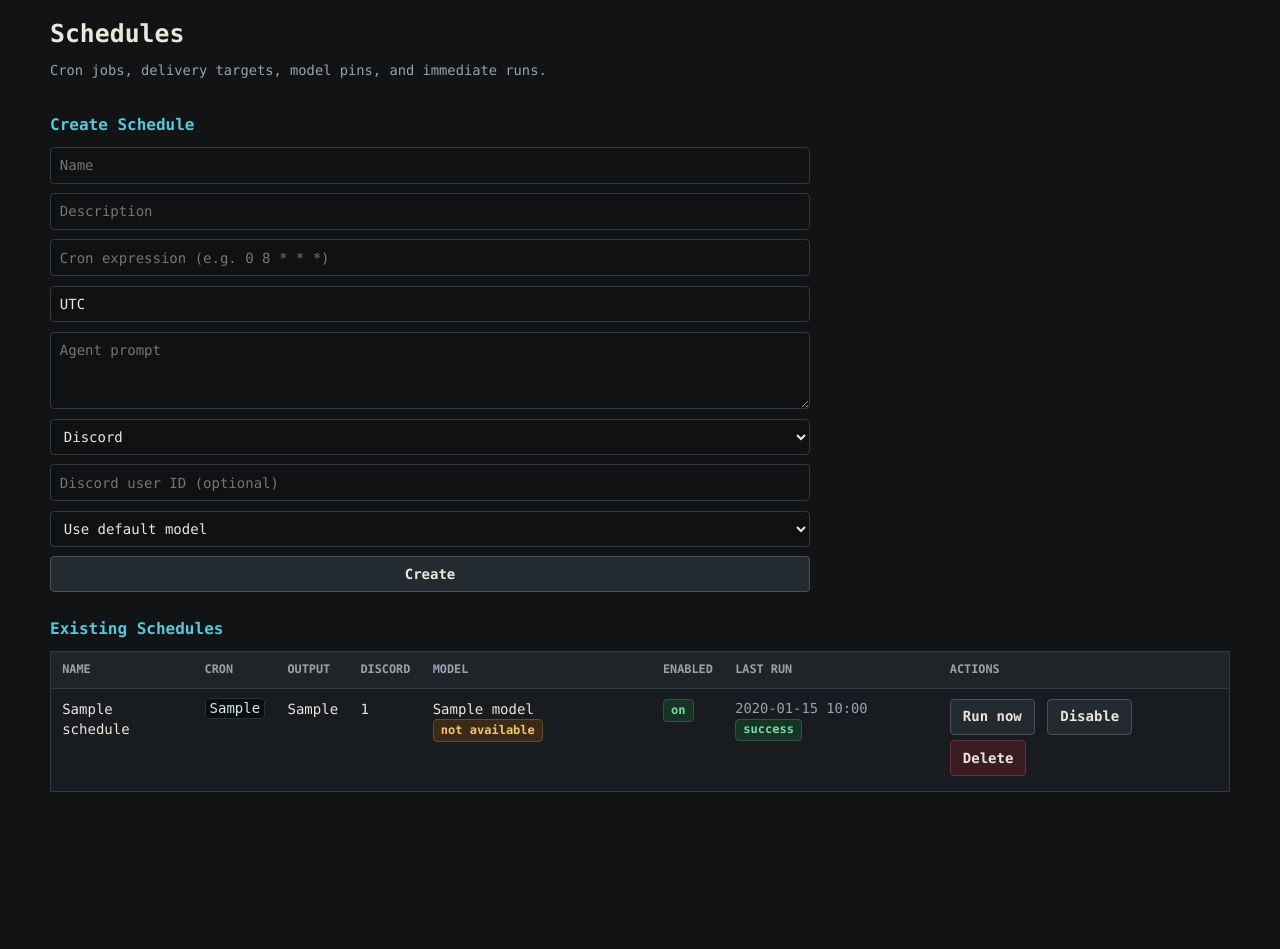
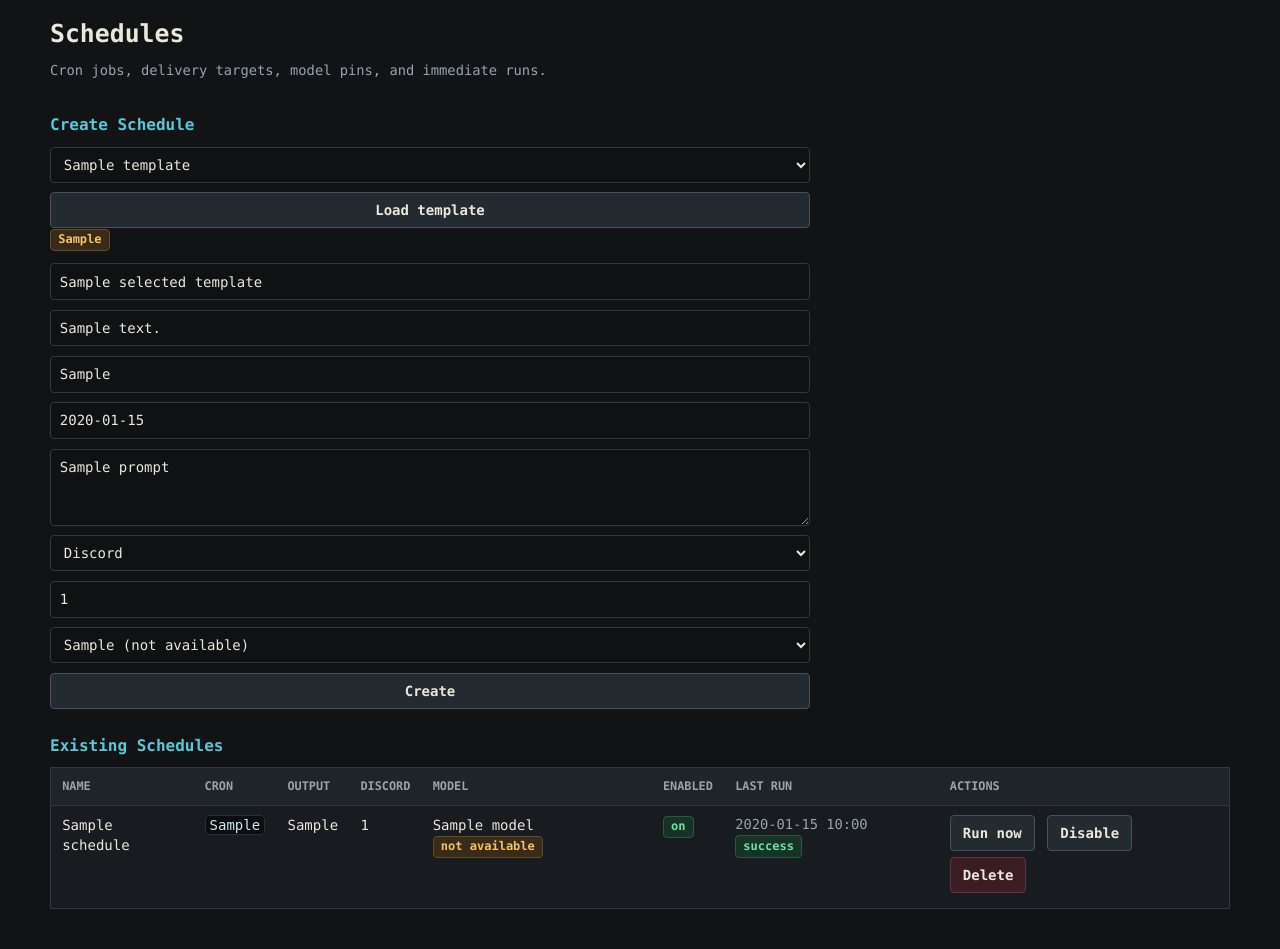
Before and after one commit to mdolton/jarvis, a FastAPI app: template jarvis/web/templates/schedules.html in a window 1280 px wide. Shown: the part 56-1005 px from the top of the page. Before the commit the page ends 848 px from the top, so only its background shows below. Run offline with FastAPI, Linux system fonts and the light colour scheme; the template is opened without the code that fills it: most values are stand-ins (such as "Sample title", 1, 10 or a date in 2020); some libraries are stand-ins or nearby versions.

Commit message:
feat: create schedules from digest templates

```diff
--- a/jarvis/web/templates/schedules.html
+++ b/jarvis/web/templates/schedules.html
@@ -10,22 +10,40 @@
 
 <section class="section-block">
 <h2>Create Schedule</h2>
+{% if digest_templates %}
+<form method="get" action="/schedules" class="stack-form">
+    <select name="template_id">
+        {% for template in digest_templates %}
+            <option value="{{ template.id }}" data-url="/schedules?template_id={{ template.id }}" {% if selected_template and selected_template.id == template.id %}selected{% endif %}>
+                {{ template.name }}
+            </option>
+        {% endfor %}
+    </select>
+    <button type="submit">Load template</button>
+</form>
+{% endif %}
+{% if template_warning %}
+<p class="badge badge-warn">{{ template_warning }}</p>
+{% endif %}
 <form method="post" action="/schedules" class="stack-form">
-    <input name="name" placeholder="Name" required>
-    <input name="description" placeholder="Description">
-    <input name="cron_expr" placeholder="Cron expression (e.g. 0 8 * * *)" required>
-    <input name="timezone" placeholder="Timezone" value="UTC">
-    <textarea name="prompt" placeholder="Agent prompt" rows="3" required></textarea>
+    <input name="name" placeholder="Name" value="{{ selected_template.name if selected_template else '' }}" required>
+    <input name="description" placeholder="Description" value="{{ selected_template.description if selected_template else '' }}">
+    <input name="cron_expr" placeholder="Cron expression (e.g. 0 8 * * *)" value="{{ selected_template.default_cron_expr if selected_template else '' }}" required>
+    <input name="timezone" placeholder="Timezone" value="{{ selected_template.default_timezone if selected_template and selected_template.default_timezone else 'UTC' }}">
+    <textarea name="prompt" placeholder="Agent prompt" rows="3" required>{{ selected_template.prompt if selected_template else '' }}</textarea>
     <select name="output_mode">
-        <option value="discord">Discord</option>
-        <option value="dashboard_only">Dashboard only</option>
-        <option value="discord_if_noteworthy">Discord if noteworthy</option>
+        <option value="discord" {% if not selected_template or selected_template.default_output_mode == "discord" %}selected{% endif %}>Discord</option>
+        <option value="dashboard_only" {% if selected_template and selected_template.default_output_mode == "dashboard_only" %}selected{% endif %}>Dashboard only</option>
+        <option value="discord_if_noteworthy" {% if selected_template and selected_template.default_output_mode == "discord_if_noteworthy" %}selected{% endif %}>Discord if noteworthy</option>
     </select>
-    <input name="discord_user_id" placeholder="Discord user ID (optional)">
+    <input name="discord_user_id" placeholder="Discord user ID (optional)" value="{{ selected_template.default_discord_user_id if selected_template and selected_template.default_discord_user_id else '' }}">
     <select name="model">
-        <option value="">Use default model</option>
+        <option value="" {% if not selected_template or not selected_template.default_model %}selected{% endif %}>Use default model</option>
+        {% if selected_template and selected_template.default_model and (available_set is none or selected_template.default_model not in available_set) %}
+            <option value="{{ selected_template.default_model }}" selected>{{ selected_template.default_model }}{% if available_set is not none %} (not available){% endif %}</option>
+        {% endif %}
         {% for m in available_models %}
-            <option value="{{ m }}">{{ m }}</option>
+            <option value="{{ m }}"{% if selected_template and selected_template.default_model == m %} selected{% endif %}>{{ m }}</option>
         {% endfor %}
     </select>
     <button type="submit">Create</button>
```
Also changed, not shown: jarvis/web/routes/schedules.py (+19 -4 lines), tests/integration/test_web_schedules.py (+236 -0 lines).
